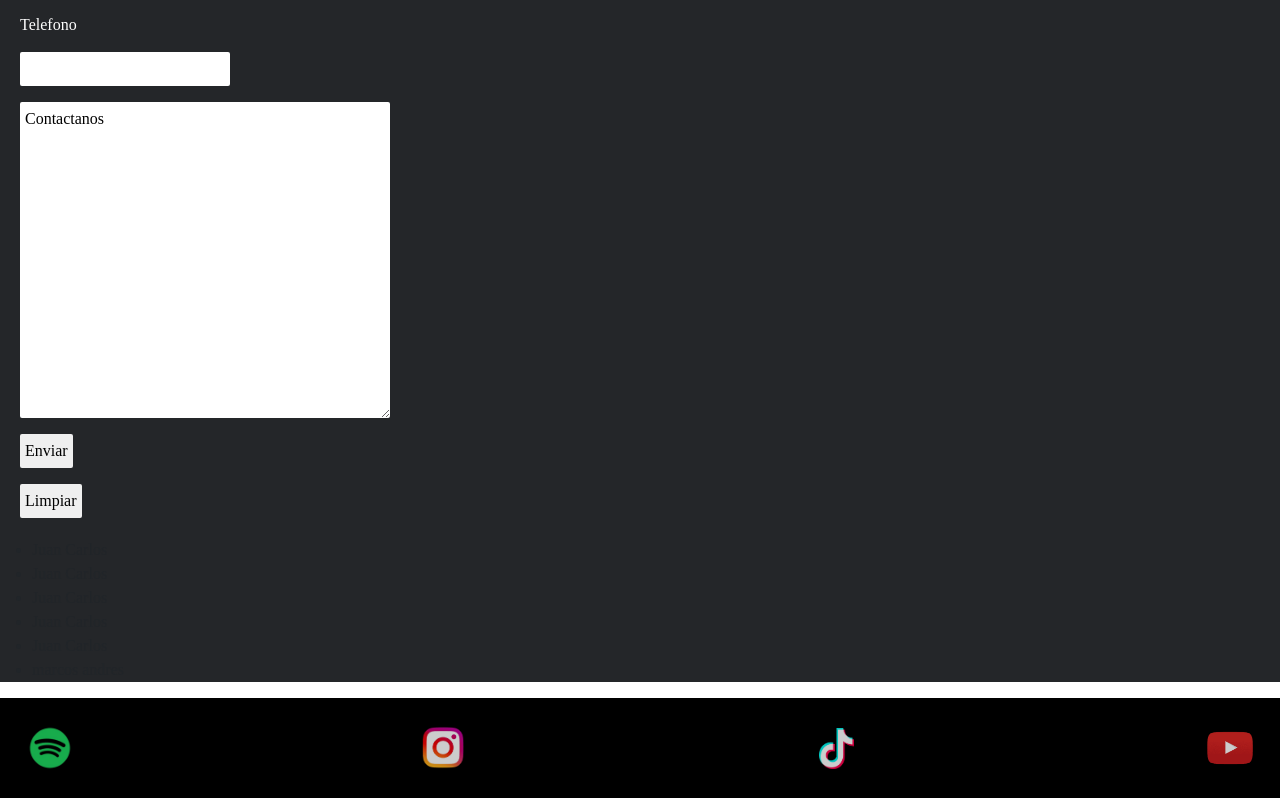
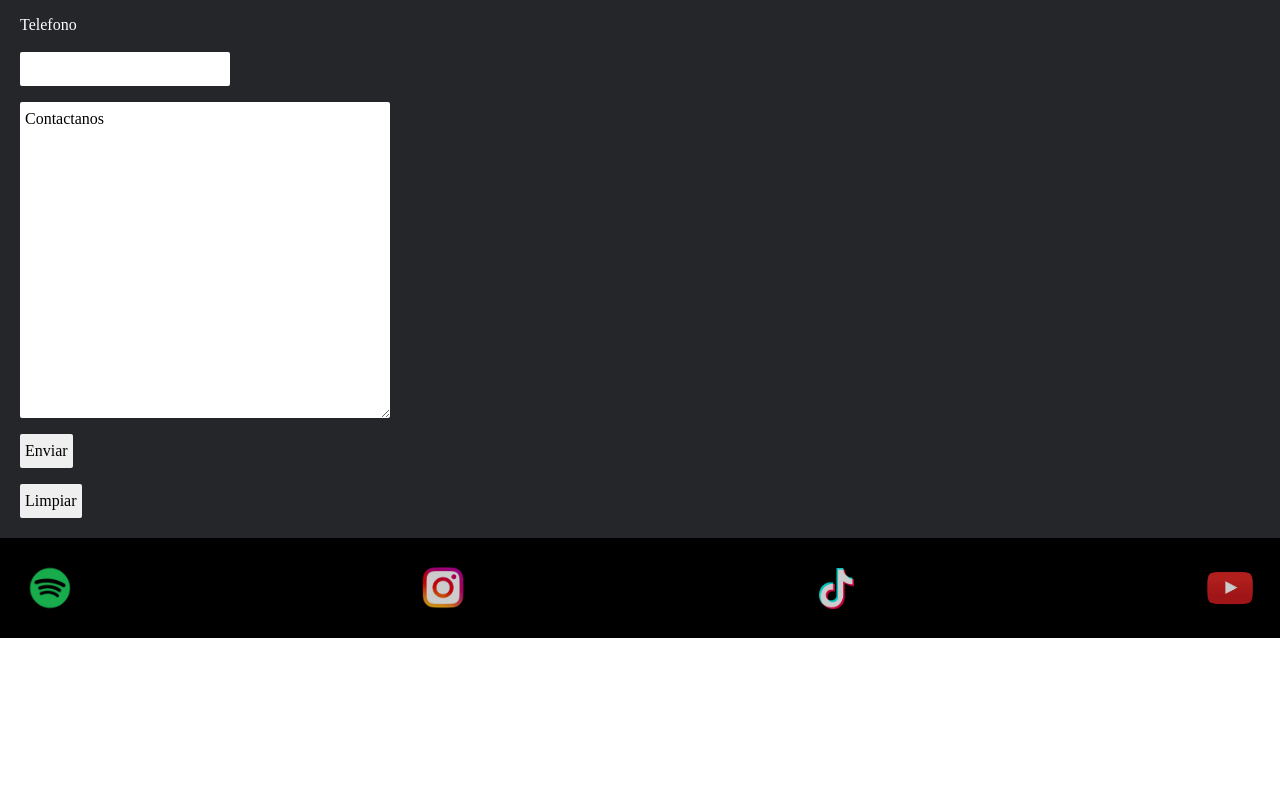
Before and after one commit to SantinoStrupini/franklin-and-the-nixon, a plain HTML site: page pages/contacto.html in a window 1280 px wide. Shown: the part 348-1146 px from the top of the page. After the commit the page ends 986 px from the top, so only its background shows below. Drawn offline with nearby package versions, Linux system fonts and the light colour scheme; a web font is replaced by a local one.

Commit message:
cambio en contacto

```diff
--- a/pages/contacto.html
+++ b/pages/contacto.html
@@ -64,16 +64,7 @@
                 <input class="formulario" type="reset" value="Limpiar">
             </div>
         </section>
-        <section>
-            <ul>
-                <li>Juan Carlos</li>
-                <li>Juan Carlos</li>
-                <li>Juan Carlos</li>
-                <li>Juan Carlos</li>
-                <li>Juan Carlos</li>
-                <li>marcos andres</li>
-            </ul>
-        </section>
+
 
 
     </main>
```
